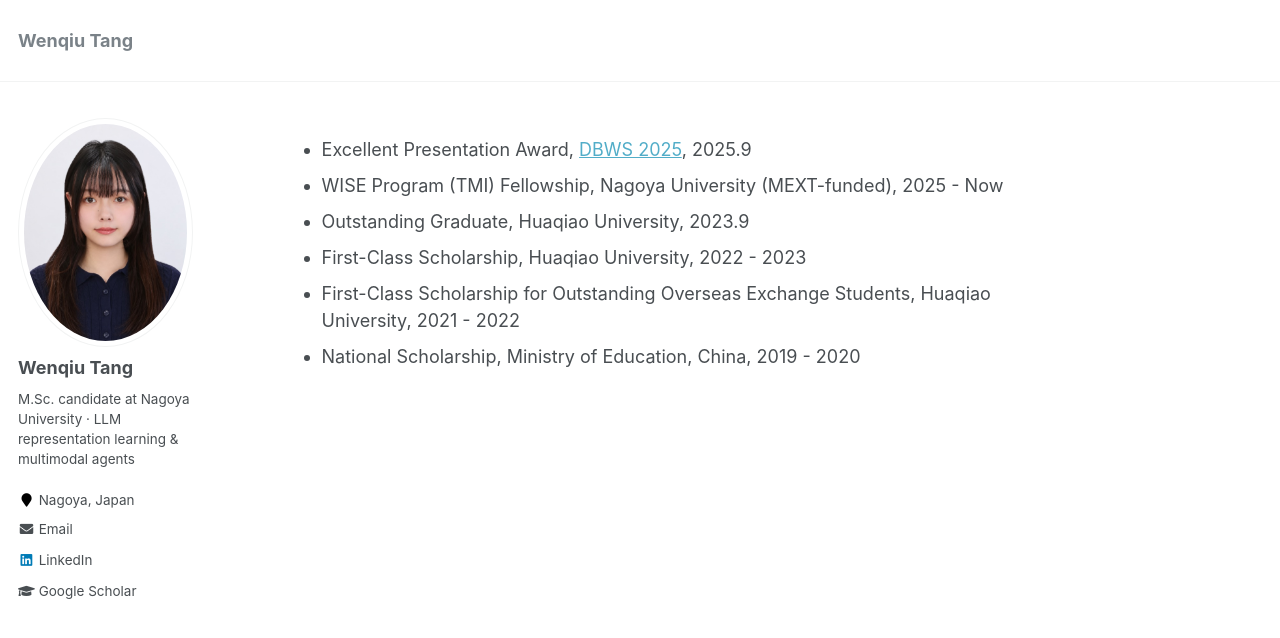
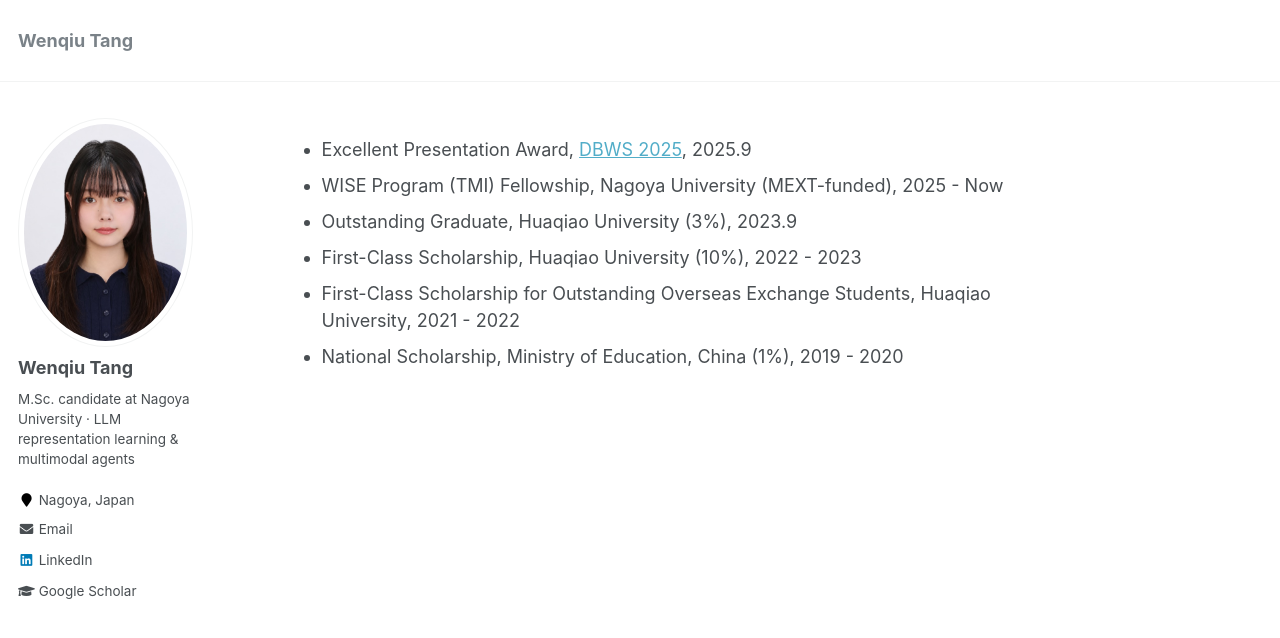
Before and after one commit to lunat5078/lunat5078.github.io, a Jekyll site: the page built from _pages/award.md, in a window 1280 px wide. Shown: the top 638 px of the page. Built offline with Jekyll 4.4.1, drawn with Linux system fonts in a browser that asks for light colours; our own code applies the rules of GitHub Pages for plain Markdown files.

Commit message:
Add award percentages
Co-Authored-By: Claude Opus 5.5 (1M context) <noreply@anthropic.com>

```diff
--- a/_pages/award.md
+++ b/_pages/award.md
@@ -1,6 +1,6 @@
 * Excellent Presentation Award, [DBWS 2025](https://sites.google.com/mil.doshisha.ac.jp/dbws-2025/%E5%8F%97%E8%B3%9E), 2025.9
 * WISE Program (TMI) Fellowship, Nagoya University (MEXT-funded), 2025 - Now
-* Outstanding Graduate, Huaqiao University, 2023.9
-* First-Class Scholarship, Huaqiao University, 2022 - 2023
+* Outstanding Graduate, Huaqiao University (3%), 2023.9
+* First-Class Scholarship, Huaqiao University (10%), 2022 - 2023
 * First-Class Scholarship for Outstanding Overseas Exchange Students, Huaqiao University, 2021 - 2022
-* National Scholarship, Ministry of Education, China, 2019 - 2020
+* National Scholarship, Ministry of Education, China (1%), 2019 - 2020
```
